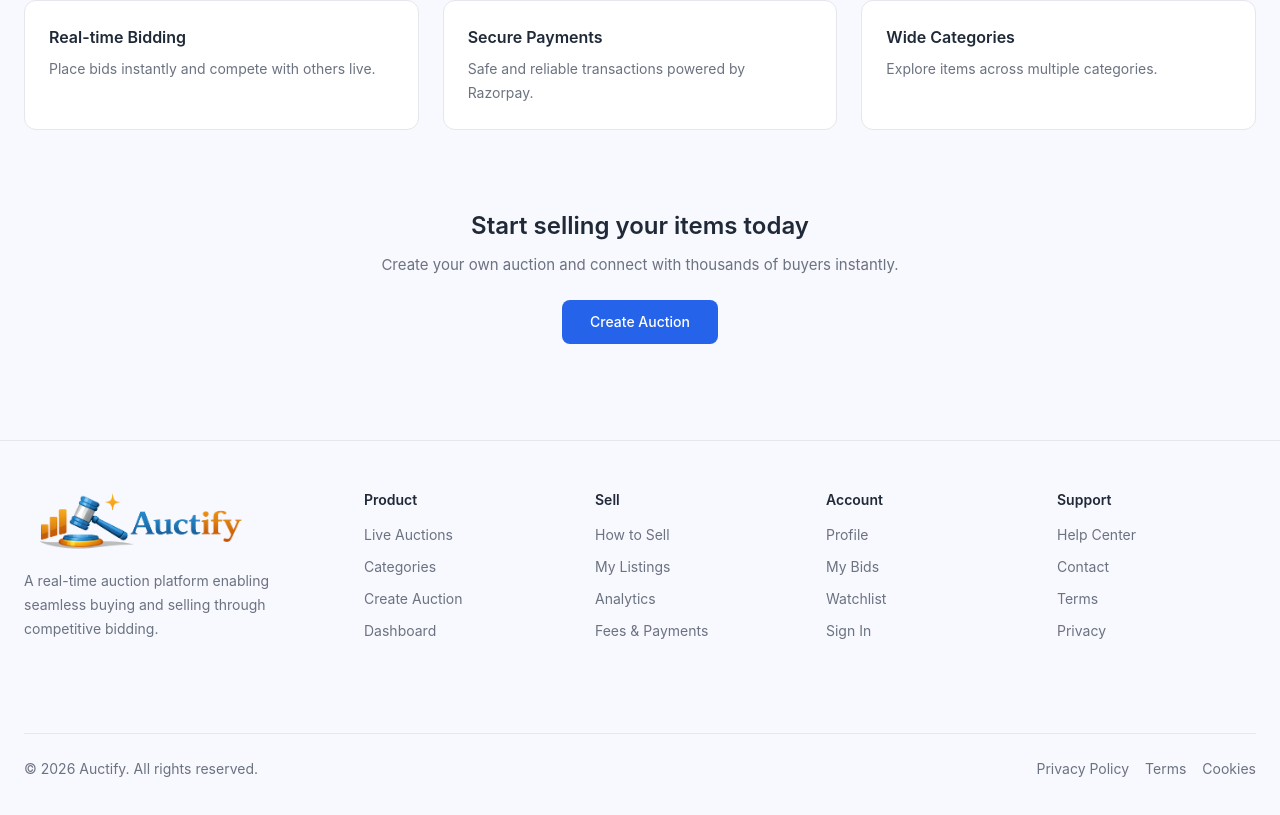
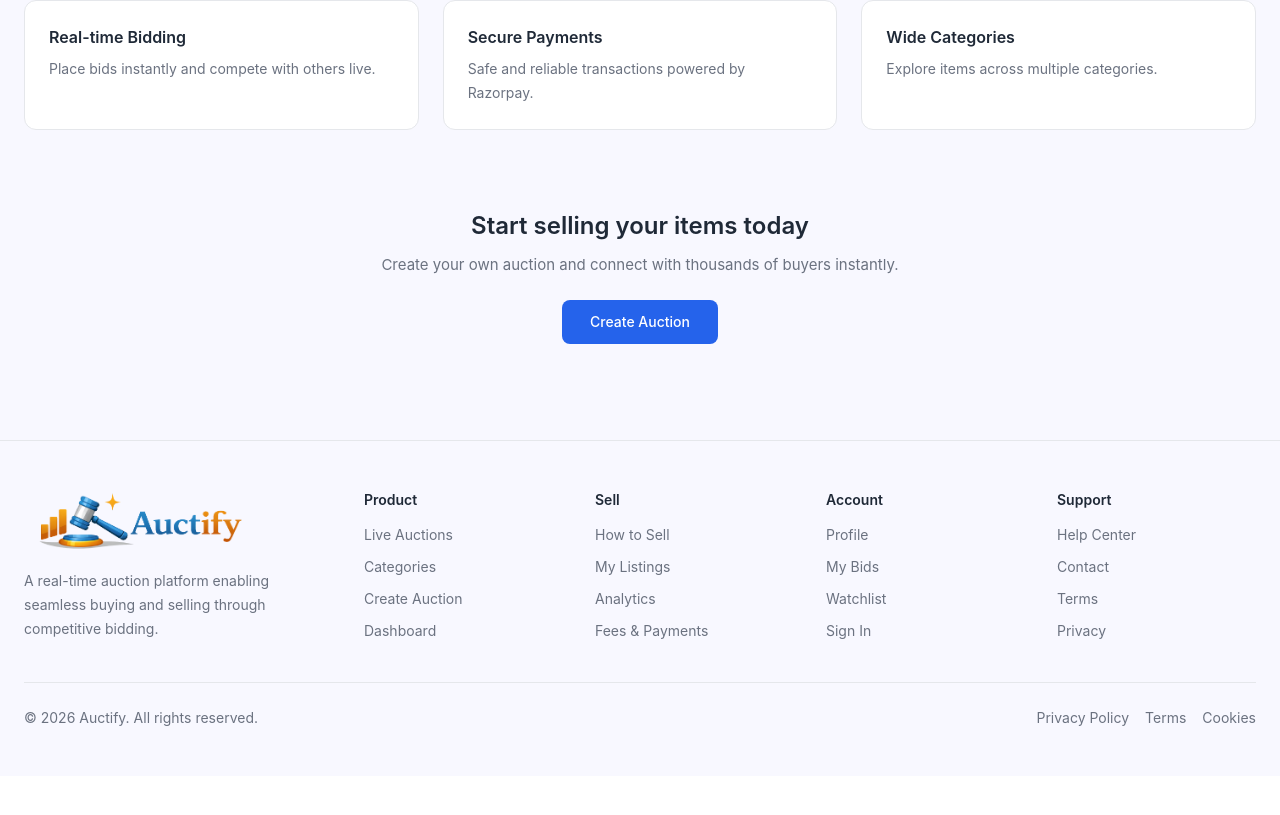
Before and after one commit to Amank-123/Auctify_Frontend, a React (Vite) app: page / in a window 1280 px wide. Shown: the part 1118-1933 px from the top of the page. After the commit the page ends 1894 px from the top, so only its background shows below. Built offline with nearby package versions, Linux system fonts and the light colour scheme; no server answers.

Commit message:
changing codespace to local

```diff
--- a/src/components/common/footer.jsx
+++ b/src/components/common/footer.jsx
@@ -12,17 +12,12 @@ const fadeUp = (delay = 0) => ({
 });
 
 const ColHead = ({ children }) => (
-  <p className="mb-3 text-[14px] font-semibold text-[#1F2937]">
-    {children}
-  </p>
+    <p className="mb-3 text-[14px] font-semibold text-[#1F2937]">{children}</p>
 );
 
 const FooterLink = ({ to, children }) => (
     <li>
-    <Link
-      to={to}
-      className="text-[14px] text-[#6B7280] transition hover:text-[#2563EB]"
-    >
+        <Link to={to} className="text-[14px] text-[#6B7280] transition hover:text-[#2563EB]">
             {children}
         </Link>
     </li>
@@ -41,20 +36,19 @@ const Footer = () => {
     return (
         <footer className="bg-[#F8F8FF] border-t border-[#E5E7EB]">
             <div className="max-w-[1400px] mx-auto px-6 py-12">
-
                 {/* TOP */}
                 <div className="grid grid-cols-1 md:grid-cols-[260px_1fr] gap-12 md:gap-20">
-
                     {/* LEFT */}
                     <motion.div variants={fadeUp(0)} initial="hidden" whileInView="visible">
                         <img src={logo} alt="Auctify Logo" className="h-16 w-auto mb-4" />
 
                         <p className="text-[14px] text-[#6B7280] leading-6 max-w-[260px]">
-              A real-time auction platform enabling seamless buying and selling through competitive bidding.
+                            A real-time auction platform enabling seamless buying and selling
+                            through competitive bidding.
                         </p>
 
                         {/* SOCIAL */}
-            <div className="flex gap-3 mt-5">
+                        {/* <div className="flex gap-3 mt-5">
               <SocialBtn>
                 <svg viewBox="0 0 24 24" className="h-4 w-4 fill-current">
                   <path d="M18.244 2.25h3.308..." />
@@ -69,13 +63,12 @@ const Footer = () => {
                 <svg viewBox="0 0 24 24" className="h-4 w-4 fill-current">
                   <path d="M20.447 20.452..." />
                 </svg>
-              </SocialBtn>
-            </div>
+              </SocialBtn> */}
+                        {/* </div> */}
                     </motion.div>
 
                     {/* RIGHT */}
                     <div className="grid grid-cols-2 sm:grid-cols-2 md:grid-cols-4 gap-8">
-
                         {/* Product */}
                         <motion.div variants={fadeUp(0.05)} initial="hidden" whileInView="visible">
                             <ColHead>Product</ColHead>
@@ -119,7 +112,6 @@ const Footer = () => {
                                 <FooterLink to="/privacy">Privacy</FooterLink>
                             </ul>
                         </motion.div>
-
                     </div>
                 </div>
 
@@ -128,7 +120,6 @@ const Footer = () => {
 
                 {/* BOTTOM */}
                 <div className="flex flex-col md:flex-row items-center justify-between gap-4 text-[14px] text-[#6B7280] mt-6">
-
                     <span className="text-center md:text-left">
                         © {new Date().getFullYear()} Auctify. All rights reserved.
                     </span>
@@ -146,9 +137,7 @@ const Footer = () => {
                             Cookies
                         </Link>
                     </div>
-
                 </div>
-
             </div>
         </footer>
     );
--- a/src/context/authContext.jsx
+++ b/src/context/authContext.jsx
@@ -25,7 +25,6 @@ const AuthProvider = ({ children }) => {
 
     const login = async (credentials) => {
         const res = await api.post(API_ENDPOINTS.Auth.LOGIN, credentials);
-        console.log(res);
         setUser(res.data.data);
         return res;
     };
--- a/src/features/auth/pages/loginPage.jsx
+++ b/src/features/auth/pages/loginPage.jsx
@@ -38,7 +38,7 @@ export default function LoginPage() {
         try {
             setLoading(true);
             await login(form);
-            navigate("/");
+            navigate("/auth/success");
         } catch (err) {
             showError(err);
         } finally {
```
Lines whose indentation alone changed are shown as unchanged.
